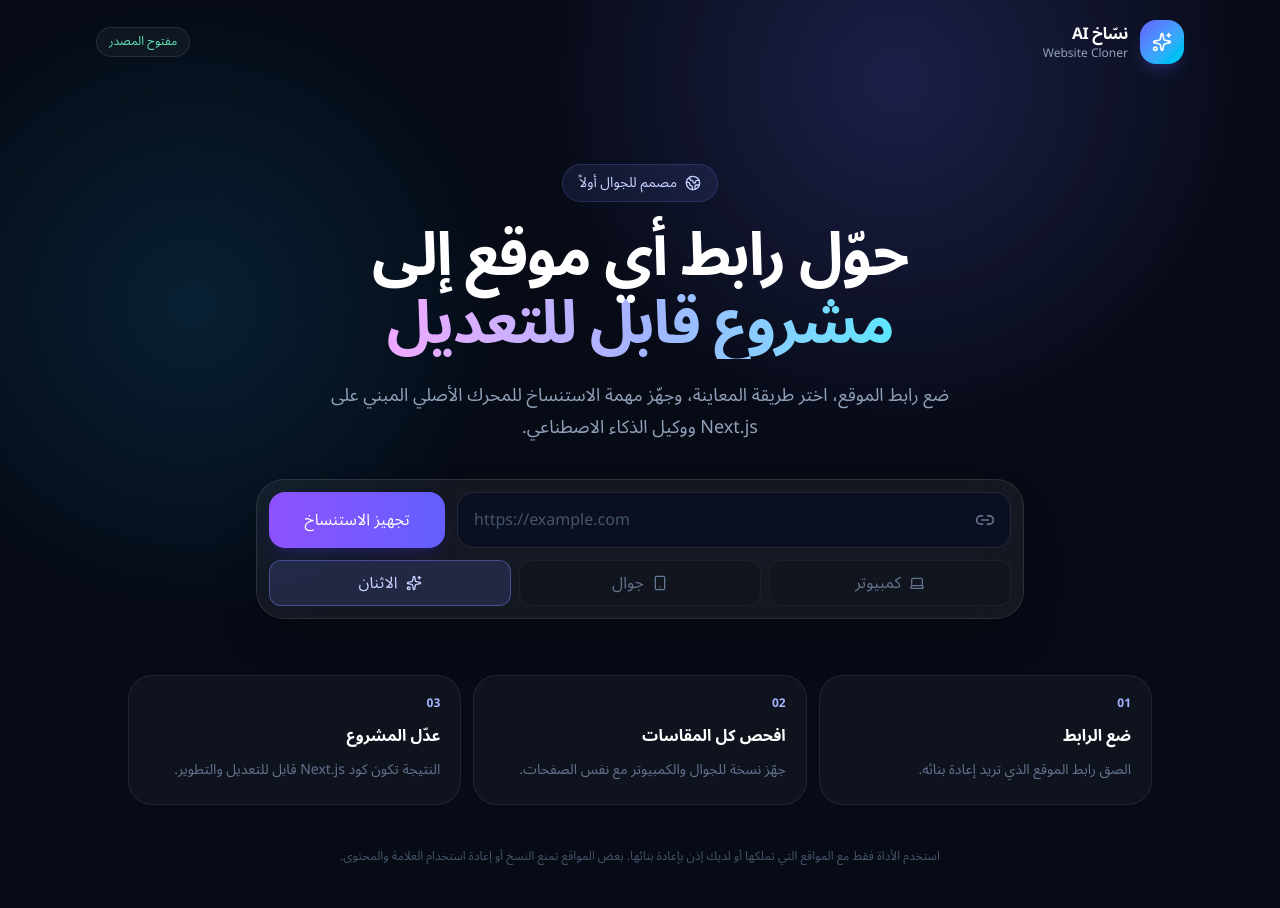
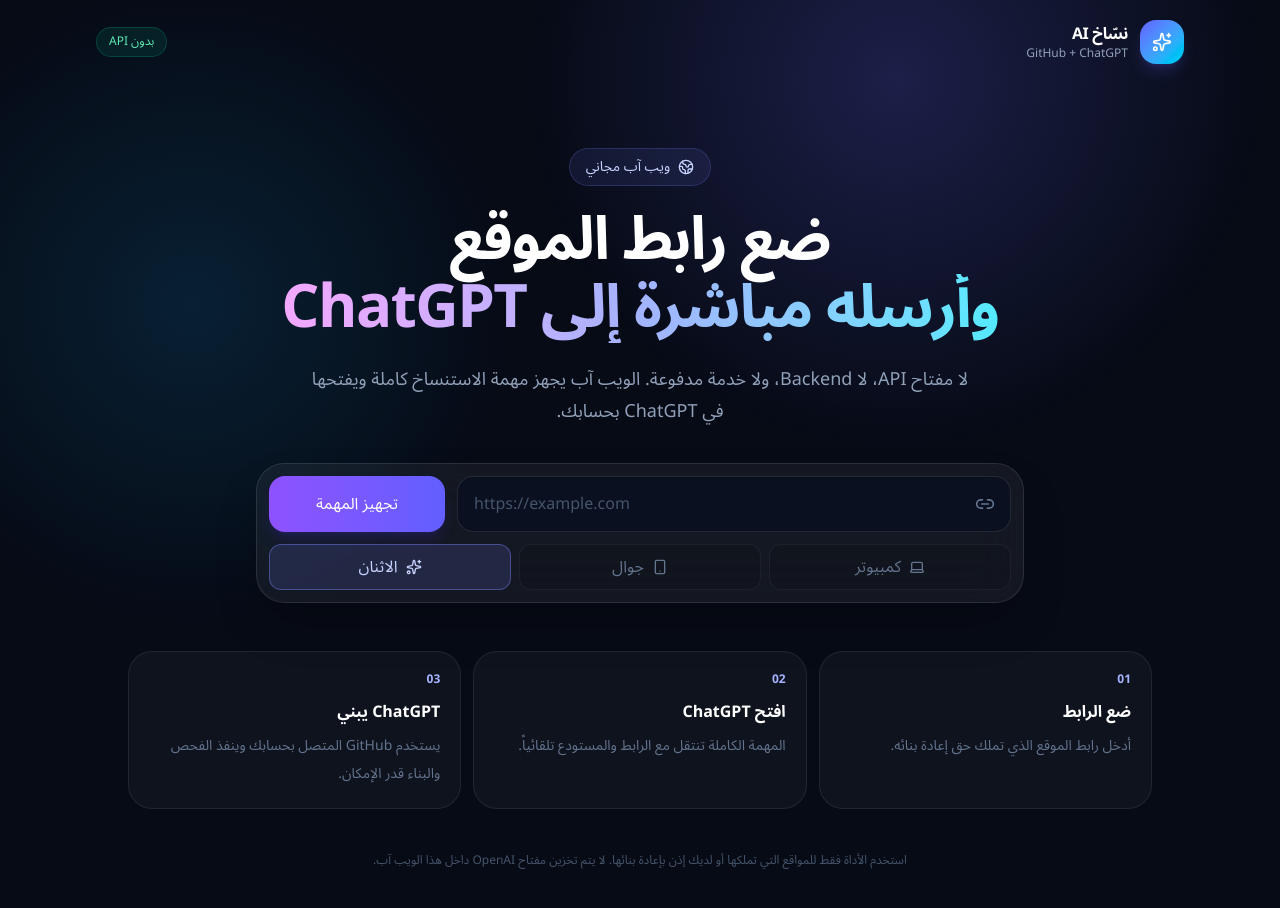
Before and after one commit to mksstoore-gif/ai-website-cloner-arabic, a Next.js app: page / in a window 1280 px wide. Shown: the top 908 px of the page. Built offline with nearby package versions, Linux system fonts and the light colour scheme.

Commit message:
Connect free web app flow to ChatGPT without API backend

```diff
--- a/src/app/page.tsx
+++ b/src/app/page.tsx
@@ -1,21 +1,57 @@
 "use client";
 
 import { FormEvent, useMemo, useState } from "react";
-import { CheckCircle2, Copy, ExternalLink, Globe2, Laptop, Link2, Loader2, Smartphone, Sparkles } from "lucide-react";
+import { CheckCircle2, Copy, ExternalLink, Globe2, Laptop, Link2, Smartphone, Sparkles } from "lucide-react";
 
 type Mode = "desktop" | "mobile" | "both";
 
 export default function Home() {
   const [url, setUrl] = useState("");
   const [mode, setMode] = useState<Mode>("both");
-  const [submittedUrl, setSubmittedUrl] = useState("");
-  const [message, setMessage] = useState("");
+  const [readyUrl, setReadyUrl] = useState("");
+  const [error, setError] = useState("");
   const [copied, setCopied] = useState(false);
 
-  const cloneCommand = useMemo(() => {
-    if (!submittedUrl) return "";
-    return `/clone-website ${submittedUrl}`;
-  }, [submittedUrl]);
+  const taskPrompt = useMemo(() => {
+    if (!readyUrl) return "";
+
+    const viewport =
+      mode === "desktop"
+        ? "ركز على نسخة الكمبيوتر."
+        : mode === "mobile"
+          ? "ركز على نسخة الجوال."
+          : "ابنِ نسختي الجوال والكمبيوتر واختبر الاستجابة بينهما.";
+
+    return [
+      "نفّذ هذه المهمة مباشرة ولا تكتفِ بشرح الخطوات:",
+      "",
+      `الموقع المطلوب إعادة بنائه: ${readyUrl}`,
+      `المستودع الذي أعمل عليه: https://github.com/mksstoore-gif/ai-website-cloner-arabic`,
+      "",
+      viewport,
+      "",
+      "استخدم الموقع كمصدر مرجعي فقط، وافترض أنني أملك الموقع أو لدي إذن بإعادة بنائه.",
+      "افحص الصفحات العامة والتصميم والمحتوى المرئي والألوان والخطوط والتخطيط والتجاوب والحركات المهمة.",
+      "لا تنفذ تسجيل دخول، لا تتجاوز حماية، ولا تجمع بيانات خاصة أو أسرار.",
+      "",
+      "المطلوب منك:",
+      "1) استخدم GitHub المتصل بحسابي وافتح المستودع المذكور.",
+      "2) أنشئ فرع عمل جديد ولا تكسر النسخة المنشورة الحالية.",
+      "3) أعد بناء الواجهة بكود Next.js + React + TypeScript + Tailwind قابل للتعديل، وليس Screenshot أو iframe.",
+      "4) استخدم الأصول العامة المسموح بها فقط، وأنشئ بدائل مناسبة عندما لا يمكن إعادة استخدام أصل معين.",
+      "5) اجعل الواجهة عربية عند الحاجة، ومتوافقة مع الجوال.",
+      "6) شغّل lint و typecheck و build، وأصلح الأخطاء قبل اعتباره جاهزاً.",
+      "7) إذا كان النشر على GitHub Pages مناسباً فحافظ عليه قابلاً للنشر.",
+      "8) في النهاية أعطني رابط الفرع أو الـPR وما الذي تم بناؤه فعلياً.",
+      "",
+      "لا تطلب مني نسخ ولصق أو استخدام كمبيوتر. نفّذ أكبر قدر ممكن بنفسك من الأدوات المتصلة.",
+    ].join("\n");
+  }, [readyUrl, mode]);
+
+  const chatgptUrl = useMemo(() => {
+    if (!taskPrompt) return "#";
+    return `https://chatgpt.com/?prompt=${encodeURIComponent(taskPrompt)}`;
+  }, [taskPrompt]);
 
   function normalizeUrl(value: string) {
     const trimmed = value.trim();
@@ -23,26 +59,24 @@
     return /^https?:\/\//i.test(trimmed) ? trimmed : `https://${trimmed}`;
   }
 
-  function handleSubmit(event: FormEvent) {
+  function prepare(event: FormEvent) {
     event.preventDefault();
-    setMessage("");
+    setError("");
     setCopied(false);
 
-    const normalized = normalizeUrl(url);
-
     try {
-      const parsed = new URL(normalized);
+      const parsed = new URL(normalizeUrl(url));
       if (!["http:", "https:"].includes(parsed.protocol)) throw new Error("bad protocol");
-      setSubmittedUrl(parsed.toString());
+      setReadyUrl(parsed.toString());
     } catch {
-      setSubmittedUrl("");
-      setMessage("أدخل رابط موقع صحيح، مثال: https://example.com");
+      setReadyUrl("");
+      setError("أدخل رابط موقع صحيح، مثال: https://example.com");
     }
   }
 
-  async function copyCommand() {
-    if (!cloneCommand) return;
-    await navigator.clipboard.writeText(cloneCommand);
+  async function copyTask() {
+    if (!taskPrompt) return;
+    await navigator.clipboard.writeText(taskPrompt);
     setCopied(true);
     window.setTimeout(() => setCopied(false), 1800);
   }
@@ -58,33 +92,33 @@
           </div>
           <div>
             <div className="font-black tracking-tight">نسّاخ AI</div>
-            <div className="text-xs text-slate-400">Website Cloner</div>
+            <div className="text-xs text-slate-400">GitHub + ChatGPT</div>
           </div>
         </div>
-        <div className="rounded-full border border-white/10 bg-white/[.04] px-3 py-1.5 text-xs text-emerald-300">
-          مفتوح المصدر
+
+        <div className="rounded-full border border-emerald-400/20 bg-emerald-400/10 px-3 py-1.5 text-xs text-emerald-300">
+          بدون API
         </div>
       </header>
 
-      <section className="relative mx-auto flex w-full max-w-6xl flex-col items-center px-5 pb-20 pt-12 text-center sm:px-8 sm:pt-20">
+      <section className="relative mx-auto flex w-full max-w-6xl flex-col items-center px-5 pb-20 pt-10 text-center sm:px-8 sm:pt-16">
         <div className="mb-5 inline-flex items-center gap-2 rounded-full border border-indigo-400/20 bg-indigo-400/10 px-4 py-2 text-sm text-indigo-200">
           <Globe2 className="size-4" />
-          مصمم للجوال أولاً
+          ويب آب مجاني
         </div>
 
         <h1 className="max-w-4xl text-balance text-4xl font-black leading-[1.14] tracking-tight sm:text-6xl">
-          حوّل رابط أي موقع إلى
+          ضع رابط الموقع
           <span className="block bg-gradient-to-l from-cyan-300 via-indigo-300 to-fuchsia-300 bg-clip-text text-transparent">
-            مشروع قابل للتعديل
+            وأرسله مباشرة إلى ChatGPT
           </span>
         </h1>
 
         <p className="mt-5 max-w-2xl text-pretty text-base leading-8 text-slate-400 sm:text-lg">
-          ضع رابط الموقع، اختر طريقة المعاينة، وجهّز مهمة الاستنساخ للمحرك الأصلي المبني على
-          Next.js ووكيل الذكاء الاصطناعي.
+          لا مفتاح API، لا Backend، ولا خدمة مدفوعة. الويب آب يجهز مهمة الاستنساخ كاملة ويفتحها في ChatGPT بحسابك.
         </p>
 
-        <form onSubmit={handleSubmit} className="mt-9 w-full max-w-3xl rounded-[28px] border border-white/10 bg-white/[.055] p-3 shadow-2xl shadow-black/30 backdrop-blur-xl">
+        <form onSubmit={prepare} className="mt-9 w-full max-w-3xl rounded-[28px] border border-white/10 bg-white/[.055] p-3 shadow-2xl shadow-black/30 backdrop-blur-xl">
           <div className="flex flex-col gap-3 sm:flex-row">
             <div className="relative flex-1">
               <Link2 className="absolute right-4 top-1/2 size-5 -translate-y-1/2 text-slate-500" />
@@ -100,11 +134,12 @@
                 aria-label="رابط الموقع"
               />
             </div>
+
             <button
               type="submit"
               className="h-14 rounded-2xl bg-gradient-to-l from-indigo-500 to-violet-500 px-7 font-bold shadow-lg shadow-indigo-700/20 transition active:scale-[.98] sm:min-w-44"
             >
-              تجهيز الاستنساخ
+              تجهيز المهمة
             </button>
           </div>
 
@@ -131,56 +166,52 @@
           </div>
         </form>
 
-        {message && (
+        {error && (
           <div className="mt-4 w-full max-w-3xl rounded-2xl border border-rose-400/20 bg-rose-400/10 px-4 py-3 text-sm text-rose-200">
-            {message}
+            {error}
           </div>
         )}
 
-        {submittedUrl && (
+        {readyUrl && (
           <div className="mt-6 w-full max-w-3xl rounded-[28px] border border-emerald-400/15 bg-emerald-400/[.06] p-5 text-right">
             <div className="flex items-start gap-3">
               <CheckCircle2 className="mt-0.5 size-6 shrink-0 text-emerald-400" />
               <div className="min-w-0 flex-1">
-                <h2 className="font-bold text-emerald-200">الرابط جاهز للمحرك</h2>
-                <p className="mt-1 break-all text-sm leading-6 text-slate-400" dir="ltr">{submittedUrl}</p>
+                <h2 className="font-bold text-emerald-200">المهمة جاهزة</h2>
+                <p className="mt-1 break-all text-sm leading-6 text-slate-400" dir="ltr">{readyUrl}</p>
               </div>
             </div>
 
-            <div className="mt-4 rounded-2xl border border-white/8 bg-black/20 p-4">
-              <div className="mb-2 text-xs text-slate-500">أمر المحرك الأصلي</div>
-              <code className="block overflow-x-auto whitespace-nowrap text-left text-sm text-cyan-200" dir="ltr">
-                {cloneCommand}
-              </code>
+            <div className="mt-5 grid gap-3">
+              <a
+                href={chatgptUrl}
+                className="flex h-14 items-center justify-center gap-2 rounded-2xl bg-white font-black text-slate-950 transition active:scale-[.99]"
+              >
+                افتح في ChatGPT
+                <ExternalLink className="size-4" />
+              </a>
+
+              <button
+                type="button"
+                onClick={copyTask}
+                className="flex h-12 items-center justify-center gap-2 rounded-2xl border border-white/10 bg-white/[.06] font-semibold text-slate-200"
+              >
+                {copied ? <CheckCircle2 className="size-4 text-emerald-400" /> : <Copy className="size-4" />}
+                {copied ? "تم نسخ المهمة" : "نسخ المهمة كخيار احتياطي"}
+              </button>
             </div>
 
-            <div className="mt-4 grid gap-3 sm:grid-cols-2">
-              <button
-                type="button"
-                onClick={copyCommand}
-                className="flex h-12 items-center justify-center gap-2 rounded-2xl border border-white/10 bg-white/[.06] font-semibold text-slate-200 transition hover:bg-white/[.09]"
-              >
-                {copied ? <CheckCircle2 className="size-4 text-emerald-400" /> : <Copy className="size-4" />}
-                {copied ? "تم النسخ" : "نسخ أمر الاستنساخ"}
-              </button>
-              <a
-                href="https://github.com/mksstoore-gif/ai-website-cloner-arabic"
-                target="_blank"
-                rel="noreferrer"
-                className="flex h-12 items-center justify-center gap-2 rounded-2xl bg-white text-sm font-bold text-slate-950 transition hover:bg-slate-100"
-              >
-                فتح المشروع
-                <ExternalLink className="size-4" />
-              </a>
-            </div>
+            <p className="mt-4 text-center text-xs leading-6 text-slate-500">
+              قد يفتح ChatGPT والمهمة مكتوبة مسبقاً وتحتاج فقط ضغطة «إرسال».
+            </p>
           </div>
         )}
 
-        <div className="mt-14 grid w-full max-w-5xl gap-3 text-right sm:grid-cols-3">
+        <div className="mt-12 grid w-full max-w-5xl gap-3 text-right sm:grid-cols-3">
           {[
-            ["01", "ضع الرابط", "الصق رابط الموقع الذي تريد إعادة بنائه."],
-            ["02", "افحص كل المقاسات", "جهّز نسخة للجوال والكمبيوتر مع نفس الصفحات."],
-            ["03", "عدّل المشروع", "النتيجة تكون كود Next.js قابل للتعديل والتطوير."],
+            ["01", "ضع الرابط", "أدخل رابط الموقع الذي تملك حق إعادة بنائه."],
+            ["02", "افتح ChatGPT", "المهمة الكاملة تنتقل مع الرابط والمستودع تلقائياً."],
+            ["03", "ChatGPT يبني", "يستخدم GitHub المتصل بحسابك وينفذ الفحص والبناء قدر الإمكان."],
           ].map(([num, title, desc]) => (
             <article key={num} className="rounded-3xl border border-white/8 bg-white/[.035] p-5">
               <div className="text-xs font-bold text-indigo-300">{num}</div>
@@ -191,7 +222,7 @@
         </div>
 
         <p className="mt-10 max-w-2xl text-xs leading-6 text-slate-600">
-          استخدم الأداة فقط مع المواقع التي تملكها أو لديك إذن بإعادة بنائها. بعض المواقع تمنع النسخ أو إعادة استخدام العلامة والمحتوى.
+          استخدم الأداة فقط للمواقع التي تملكها أو لديك إذن بإعادة بنائها. لا يتم تخزين مفتاح OpenAI داخل هذا الويب آب.
         </p>
       </section>
     </main>
```
